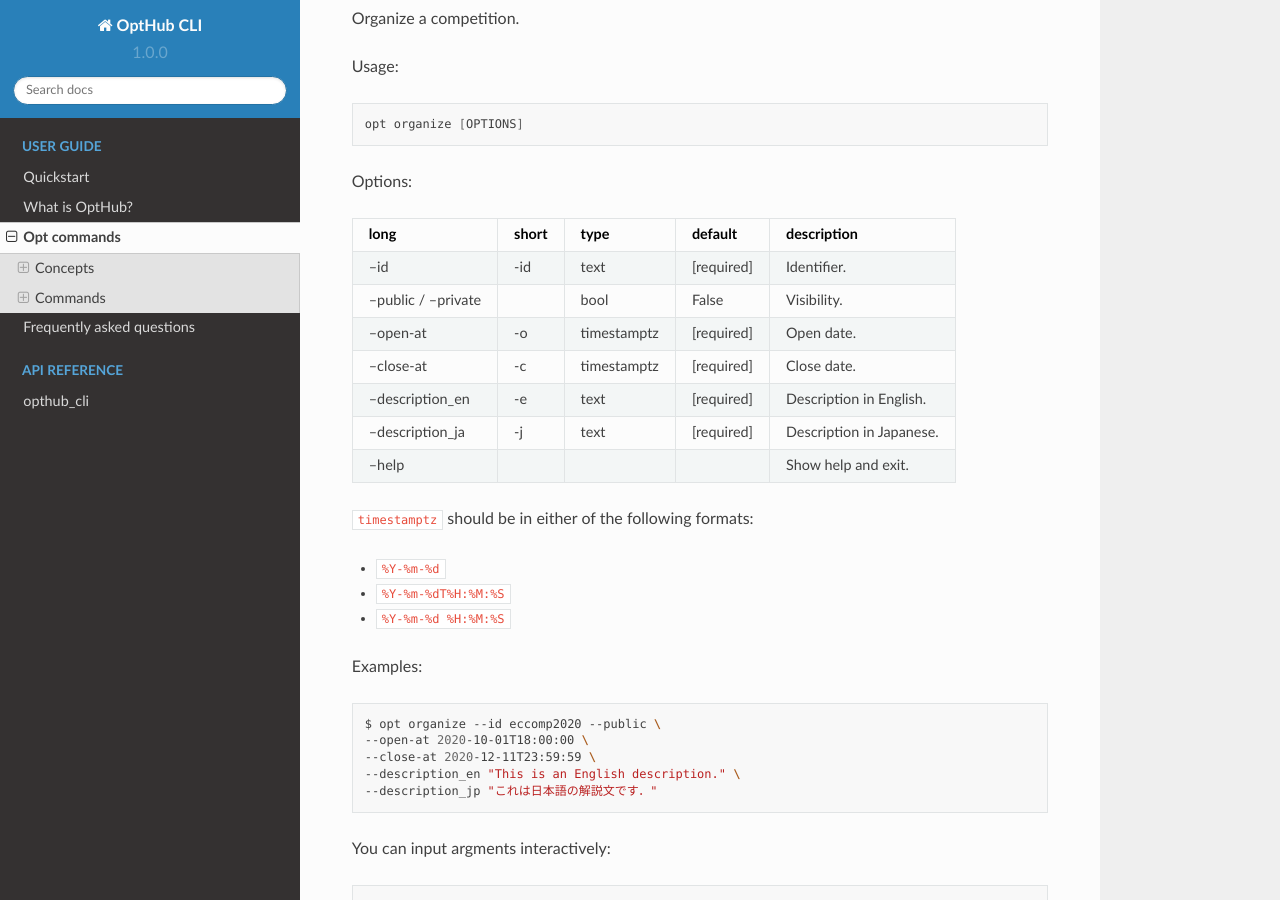
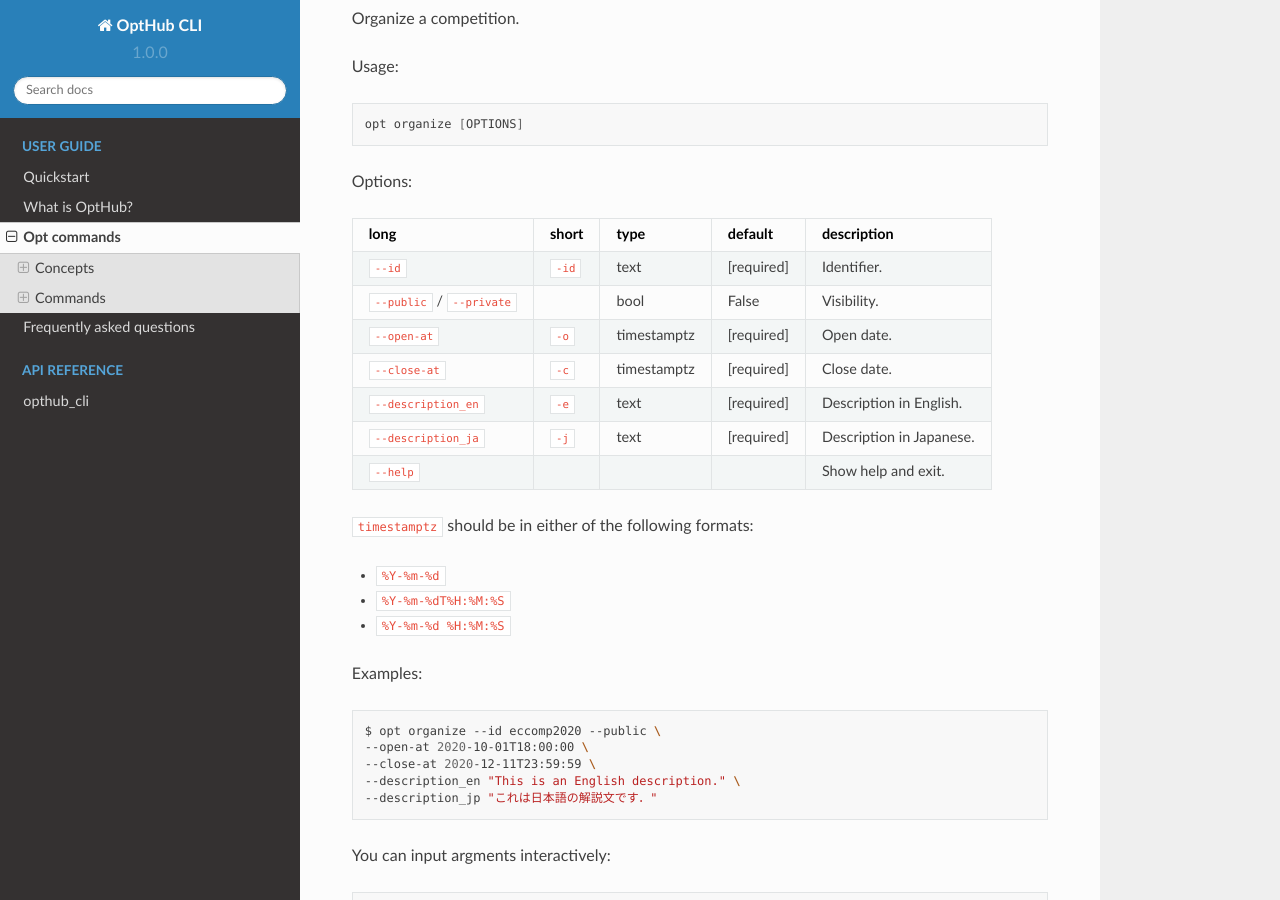
Before and after one commit to opthub-org/opthub-cli, a Sphinx documentation site: the page built from docs/commands.rst, in a window 1280 px wide and 900 px high, scrolled down 727 px. Built offline with Sphinx 7.4.7 and the Read the Docs theme 2.0.0, drawn with Linux system fonts in a browser that asks for light colours.

Commit message:
Update docs

```diff
--- a/docs/commands.rst
+++ b/docs/commands.rst
@@ -40,17 +40,17 @@
 
 Options:
 
-==================== ===== ================== ========== ========================
-long                 short type               default    description
-==================== ===== ================== ========== ========================
---id                 -id   text               [required] Identifier.
---public / --private       bool               False      Visibility.
---open-at            -o    timestamptz        [required] Open date.
---close-at           -c    timestamptz        [required] Close date.
---description_en     -e    text               [required] Description in English.
---description_ja     -j    text               [required] Description in Japanese.
---help                                                   Show help and exit.
-==================== ===== ================== ========== ========================
+============================ ======= ================== ========== ========================
+long                         short   type               default    description
+============================ ======= ================== ========== ========================
+``--id``                     ``-id`` text               [required] Identifier.
+``--public`` / ``--private``         bool               False      Visibility.
+``--open-at``                ``-o``  timestamptz        [required] Open date.
+``--close-at``               ``-c``  timestamptz        [required] Close date.
+``--description_en``         ``-e``  text               [required] Description in English.
+``--description_ja``         ``-j``  text               [required] Description in Japanese.
+``--help``                                                         Show help and exit.
+============================ ======= ================== ========== ========================
 
 ``timestamptz`` should be in either of the following formats:
 
```
